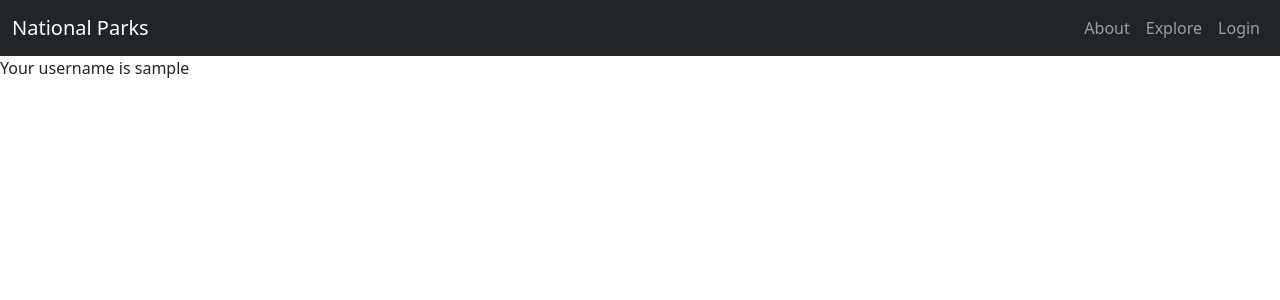
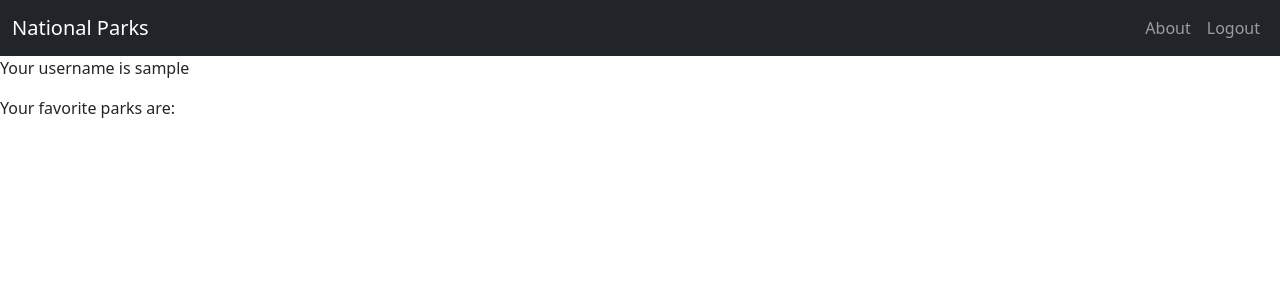
Before and after one commit to Eyad-A/national-parks, a Flask app: a page that uses templates/base.html in a window 1280 px wide. Shown: the top 300 px of the page. Run offline with Flask 2, Linux system fonts and the light colour scheme; the visitor is signed in with stand-in values (Sample User, id 1); data comes from the database, SQL or seed files in the repository; data that the repository does not hold is empty.

Commit message:
Add save to favorites functionality

```diff
--- a/app.py
+++ b/app.py
@@ -73,6 +73,8 @@ def show_park():
     for place in places_r['data']:
         places_list.append(place)
 
+    # if "username" in session:
+    #     user = User.query.filter_by(username=session['username'])
 
     return render_template("park-details.html", park=park, places_list=places_list)
 
@@ -82,11 +84,36 @@ def show_favorites(username):
     """Display user's favorite parks"""
 
     if "username" not in session or username != session['username']:
-        raise Unauthorized()
+        flash("You must be logged in to access this page")
+        return redirect("/login")
 
-    # user = User.query.get(username)
     user = User.query.filter_by(username=username).first()
     return render_template("favorite-parks.html", user=user)
+
+
+@app.route("/<username>/add-favorite/<park_code>", methods=['POST'])
+def add_favorites(username, park_code):
+    """Add park to favorites"""
+    if "username" not in session or username != session['username']:
+        flash("You must be logged in to access this page")
+        return redirect("/login")
+
+    user = User.query.filter_by(username=username).first()
+    favorited_park = Park.query.filter_by(park_code=park_code).one_or_none()
+
+    # if park already in the DB
+    if favorited_park:
+        user.parks.append(favorited_park)
+        db.session.commit()
+        flash("Existing park has been added to favorites")
+        return redirect("/<username>/favorite-parks")
+    # if the park is not already in the DB
+    else:
+        park = Park(park_code=park_code)
+        user.parks.append(park)
+        db.session.commit()
+        flash("Favorite park has been added")
+        return redirect("/<username>/favorite-parks")
 
 
 @app.route('/signup', methods=['GET', 'POST'])
--- a/models.py
+++ b/models.py
@@ -57,7 +57,8 @@ class Park(db.Model):
 
     __tablename__ = "parks"
 
-    id = db.Column(db.Integer, primary_key=True)
+    id = db.Column(db.Integer, primary_key=True, autoincrement=True)
+    park_code = db.Column(db.String(4), unique=True, nullable=False)
 
     users = db.relationship("User", secondary="users_parks", backref="favorite_parks")
 
--- a/templates/base.html
+++ b/templates/base.html
@@ -21,10 +21,11 @@
                         <a class="nav-link" href="#">About</a>
                     </li>
                     <li class="nav-item">
-                        <a class="nav-link" href="#">Explore</a>
-                    </li>
-                    <li class="nav-item">
+                        {% if 'username' in session %}
+                        <a class="nav-link" href="/logout">Logout</a>
+                        {% else %}
                         <a class="nav-link" href="/login">Login</a>
+                        {% endif %}
                     </li>
                 </ul>
             </div>
--- a/templates/favorite-parks.html
+++ b/templates/favorite-parks.html
@@ -8,4 +8,11 @@
     Your username is {{ user.username }}
 </p>
 
+<p>
+    Your favorite parks are:
+    {% for park in user.favorite_parks %}
+    <p>{{ park.park_code }} </p>
+    {% endfor %}
+</p>
+
 {% endblock %}
--- a/templates/login.html
+++ b/templates/login.html
@@ -3,6 +3,10 @@
 {% block title %} Login {% endblock %}
 
 {% block content %}
+
+{% for msg in get_flashed_messages() %}
+  <p>{{ msg }}</p>
+{% endfor %}
 
 <!-- Login form -->
 <div class="row justify-content-md-center">
```
Also changed, not shown: templates/park-details.html (+10 -1 lines), README.md.
